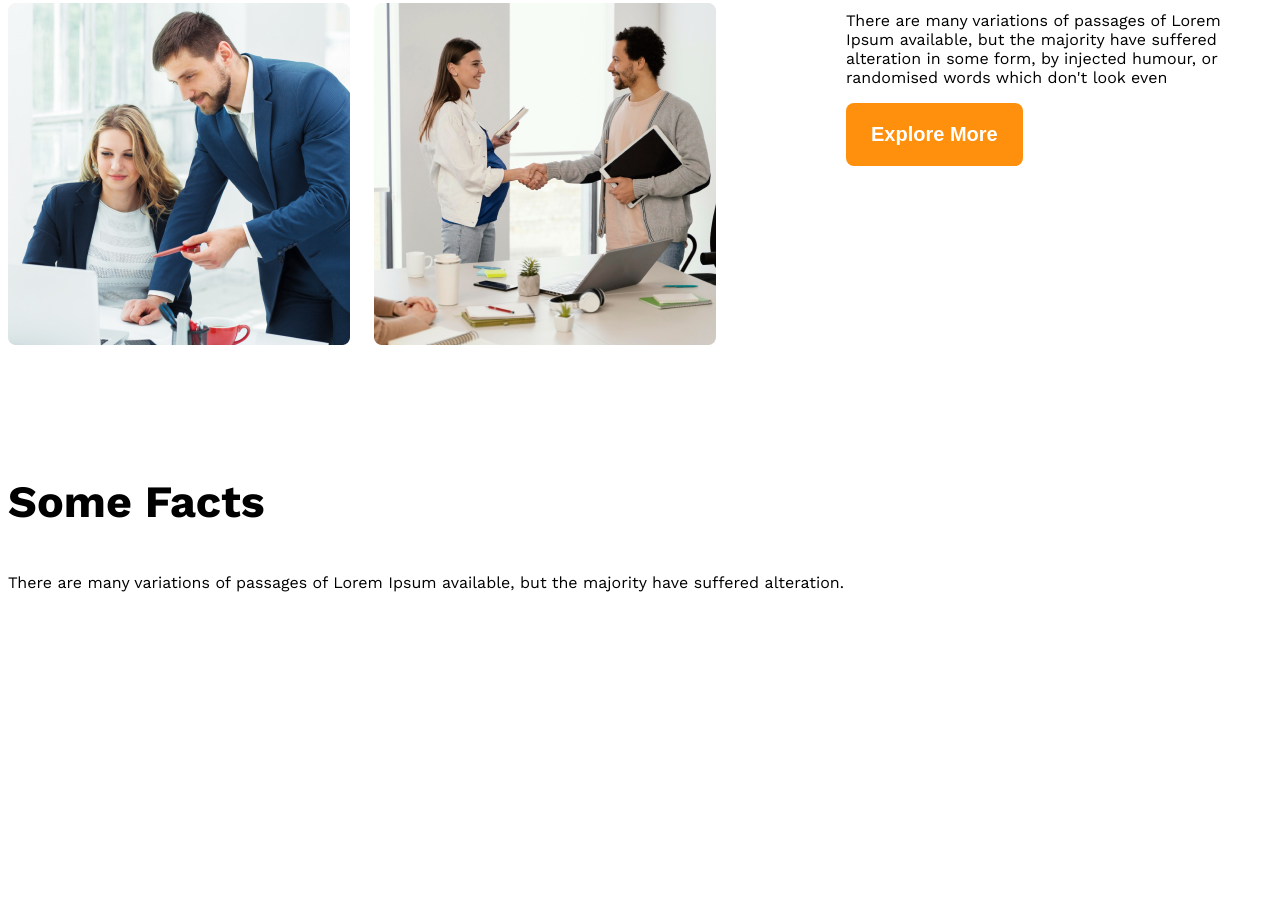
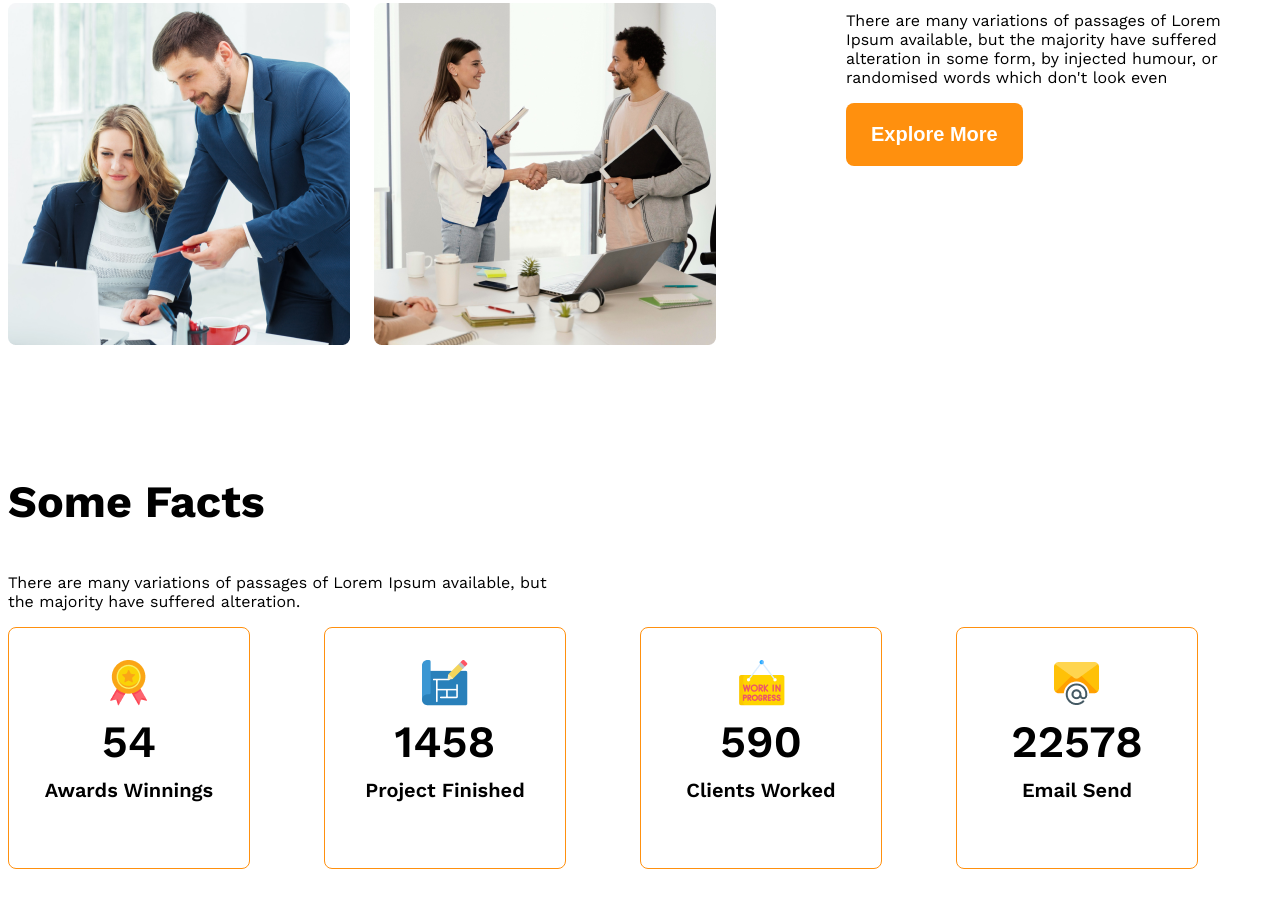
Before and after one commit to sumita692006/g3-architect-website, a plain HTML site: page index.html in a window 1280 px wide. Shown: the part 1696-2603 px from the top of the page. Before the commit the page ends 2577 px from the top, so only its background shows below. Drawn offline with nearby package versions, Linux system fonts and the light colour scheme.

Commit message:
card responsive done

```diff
--- a/index.html
+++ b/index.html
@@ -1,11 +1,13 @@
 <!DOCTYPE html>
 <html lang="en">
+
 <head>
     <meta charset="UTF-8">
     <meta name="viewport" content="width=device-width, initial-scale=1.0">
     <title>G3 Architects</title>
     <link rel="stylesheet" href="styles/architects.css">
 </head>
+
 <body class="work-sans-font">
     <header class="bg-light">
         <nav class="navbar display-flex">
@@ -24,7 +26,9 @@
         <div class="banner">
             <div class="banner-content">
                 <h1 class="banner-title">Brand New Group of Architects</h1>
-             <p class="banner-description">Lorem ipsum dolor, sit amet consectetur adipisicing elit. Et maiores quis, commodi corrupti placeat cupiditate? Corporis veritatis maxime, optio neque obcaecati quisquam placeat eaque, dignissimos consectetur, beatae eum necessitatibus cum.</p>
+                <p class="banner-description">Lorem ipsum dolor, sit amet consectetur adipisicing elit. Et maiores quis,
+                    commodi corrupti placeat cupiditate? Corporis veritatis maxime, optio neque obcaecati quisquam
+                    placeat eaque, dignissimos consectetur, beatae eum necessitatibus cum.</p>
                 <button class="btn-primary">Explore More</button>
             </div>
             <img class="banner-image" src="images/banner.png" alt="">
@@ -40,38 +44,50 @@
                 <img src="images/team4.png" alt="">
             </div>
             <div class="our-features">
-                <h3 class="section-title"> <span id="quick-list" class="text-light-gray">Quick list</span> <span>of Our</span><span class="text-primary">Features</span></h3>
-                <p class="feature-description text-light-gray">There are many variations of passages of Lorem Ipsum available, but the majority have suffered alteration in some form, by injected humour, or randomised words which don't look even</p>
+                <h3 class="section-title"> <span id="quick-list" class="text-light-gray">Quick list</span> <span>of
+                        Our</span><span class="text-primary">Features</span></h3>
+                <p class="feature-description text-light-gray">There are many variations of passages of Lorem Ipsum
+                    available, but the majority have suffered alteration in some form, by injected humour, or randomised
+                    words which don't look even</p>
                 <button class="btn-primary">Explore More</button>
             </div>
         </section>
         <!-- features will enjoy -->
         <section>
             <h3 class="section-title">Some Facts</h3>
-            <p class="text-light-gray">There are many variations of passages of Lorem Ipsum available, but the majority have suffered alteration.</p>
+            <p class="text-light-gray fact-description">There are many variations of passages of Lorem Ipsum available, but the majority
+                have suffered alteration.</p>
             <div class="fact-container">
-               <!-- .fact*4>img.fact-icon+h4.fact-number+h5.fact-name -->
-               <div class="fact">
-                <img src="" alt="" class="fact-icon">
-                <h4 class="fact-number"></h4>
-                <h5 class="fact-name"></h5>
-               </div>
-               <div class="fact">
-                <img src="" alt="" class="fact-icon">
-                <h4 class="fact-number"></h4>
-                <h5 class="fact-name"></h5>
-               </div>
-               <div class="fact">
-                <img src="" alt="" class="fact-icon">
-                <h4 class="fact-number"></h4>
-                <h5 class="fact-name"></h5>
-               </div>
-               <div class="fact">
-                <img src="" alt="" class="fact-icon">
-                <h4 class="fact-number"></h4>
-                <h5 class="fact-name"></h5>
+                <!-- .fact-card*4>img.fact-icon+h4.fact-number+h5.fact-name -->
+                <div class="fact-card display-flex">
+                    <div>
+                        <img src="images/icons/ribon.png" alt="" class="fact-icon">
+                        <h4 class="fact-number">54</h4>
+                        <h5 class="fact-name">Awards Winnings</h5>
                     </div>
                 </div>
+                <div class="fact-card display-flex">
+                    <div>
+                        <img src="images/icons/projects.png" alt="" class="fact-icon">
+                        <h4 class="fact-number">1458</h4>
+                        <h5 class="fact-name">Project Finished</h5>
+                    </div>
+                </div>
+                <div class="fact-card display-flex">
+                    <div>
+                        <img src="images/icons/customers.png" alt="" class="fact-icon">
+                        <h4 class="fact-number">590</h4>
+                        <h5 class="fact-name">Clients Worked</h5>
+                    </div>
+                </div>
+                <div class="fact-card display-flex">
+                    <div>
+                        <img src="images/icons/email.png" alt="" class="fact-icon">
+                        <h4 class="fact-number">22578</h4>
+                        <h5 class="fact-name"> Email Send</h5>
+                    </div>
+                </div>
+
         </section>
 
         <!-- some facts -->
@@ -81,4 +97,5 @@
     </main>
     <footer></footer>
 </body>
+
 </html>
--- a/styles/architects.css
+++ b/styles/architects.css
@@ -109,6 +109,39 @@ main > section{
   #quick-list{
     font-weight: 500;
   }
+
+  /* some facts related styles */
+  .fact-container{
+    display: grid;
+    grid-template-columns: repeat(4, 1fr);
+  }
+  .fact-card{
+    border: 1px solid rgba(255, 144, 14, 1) ;
+    width: 240px;
+    height: 240px;
+    border-radius: 8px;
+    text-align: center;
+    align-items: center;
+    justify-content: center;
+  }
+
+  .fact-number{
+    font-size: 2.8rem;
+    font-weight: 600;
+    margin-top: 5px;
+    margin-bottom: 10px;
+  }
+
+  .fact-name{
+    font-size: 1.25rem;
+    font-weight: 600;
+    margin-top: 10px;
+  }
+
+.fact-description{
+  max-width: 540px;
+}
+
   /* responsive media query */
   @media screen and (max-width: 576px) {
     .navbar,
```
Lines whose indentation alone changed are shown as unchanged.
